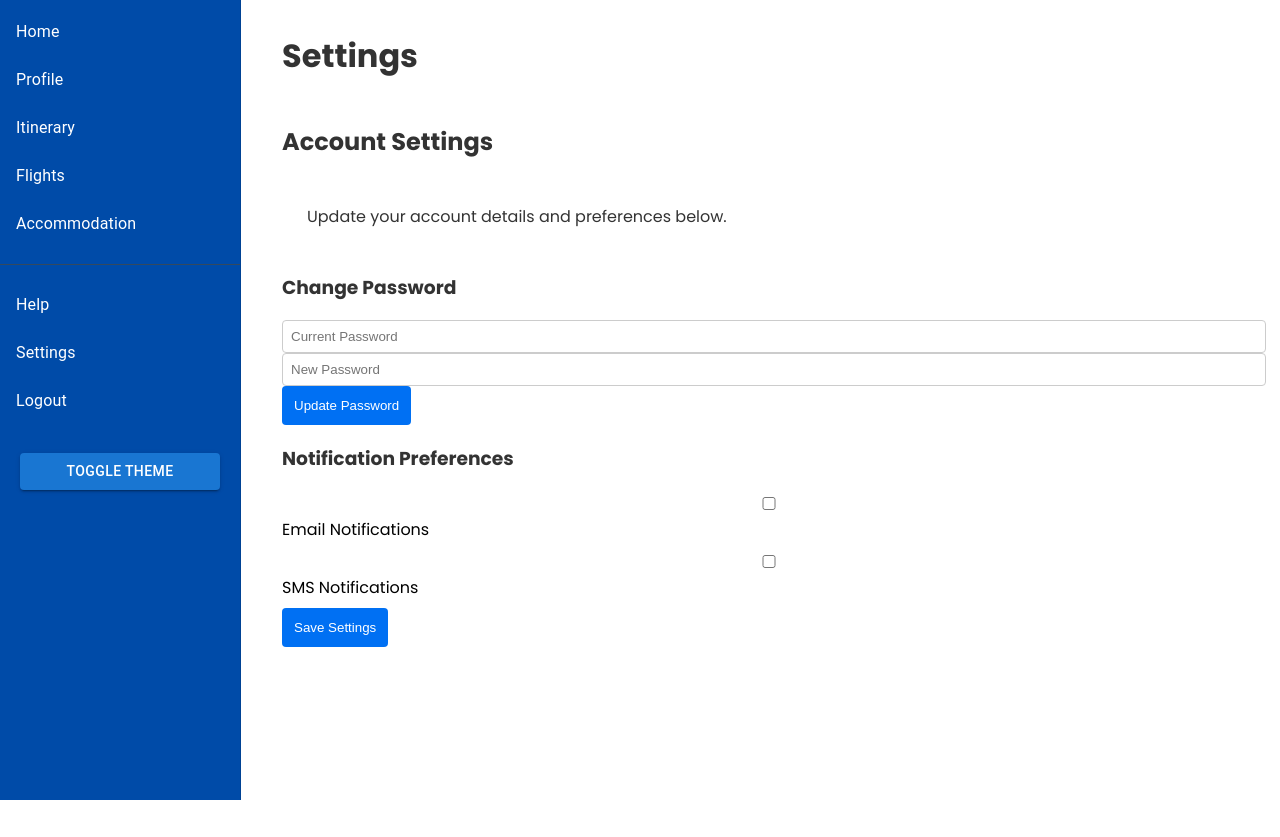
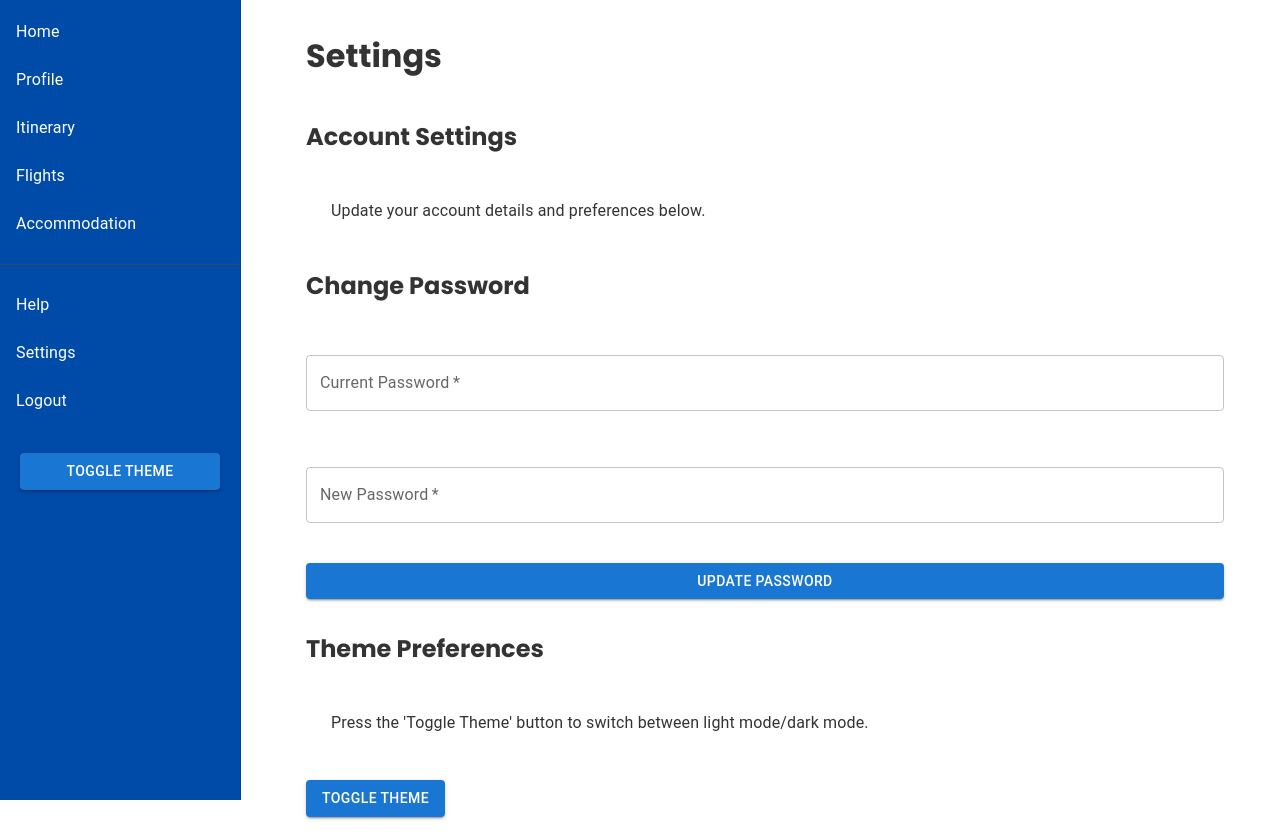
Before and after one commit to COS301-SE-2024/AI-Trip-Creator, a React (Create React App) app in the folder ai-trip-creator/: page /settings in a window 1280 px wide. Before the commit the page ends 800 px from the top, so only its background shows below. Built offline with nearby package versions, Linux system fonts and the light colour scheme; no server answers; what @nextui-org/react would draw is missing.

Commit message:
Update to settings, profile and flights

```diff
--- a/ai-trip-creator/src/components/dashboard/dashboard.css
+++ b/ai-trip-creator/src/components/dashboard/dashboard.css
@@ -486,8 +486,8 @@ h1, h2, h3, h4, h5, h6 {
 
 h1 {
   margin: 0;
-  padding-bottom: 20px;
-  font-size: 24px;
+  padding-bottom: 15px;
+  font-size: 60px;
 }
 /*
 .card {
--- a/ai-trip-creator/src/components/dashboard/flights.js
+++ b/ai-trip-creator/src/components/dashboard/flights.js
@@ -84,9 +84,7 @@ const Flights = () => {
     <div className="dashboard">
       <Sidebar />
       <Box className="content" sx={{ padding: '2rem' }}>
-        <Typography variant="h4" component="h1" gutterBottom>
-          Flights
-        </Typography>
+      <h1>Flights</h1>
         {flights.map(flight => (
           <Card
             key={flight.id}
--- a/ai-trip-creator/src/components/dashboard/profile.js
+++ b/ai-trip-creator/src/components/dashboard/profile.js
@@ -18,9 +18,7 @@ const Profile = () => {
     <Box display="flex" className="dashboard">
       <Sidebar />
       <Box className="content" flexGrow={1} p={3}>
-        <Typography variant="h4" component="h1" gutterBottom>
-          My Profile
-        </Typography>
+      <h1>My Profile</h1>
         <Card sx={{ backgroundColor: isDarkMode ? '#0077b6' : '#b4c5e4', marginBottom: '1rem' }}>
           <CardContent sx={{ color: isDarkMode ? '#FFFFFF' : '#000000' }}>
             <Typography variant="h5" component="h2">
--- a/ai-trip-creator/src/components/dashboard/settings.js
+++ b/ai-trip-creator/src/components/dashboard/settings.js
@@ -1,31 +1,85 @@
-import React from "react";
-import "./dashboard.css";
-import Sidebar from "./sidebar";
+import React, { useState } from 'react';
+import Sidebar from './sidebar';
+import { useTheme } from '../themeContext/themeContext';
+import { Button, TextField, Typography, Checkbox, FormControlLabel, Container, Box } from '@mui/material';
+import { getAuth, updatePassword, reauthenticateWithCredential, EmailAuthProvider } from 'firebase/auth';
+import './dashboard.css';
 
 const Settings = () => {
+  const { toggleTheme } = useTheme();
+  const [currentPassword, setCurrentPassword] = useState('');
+  const [newPassword, setNewPassword] = useState('');
+  const [emailNotifications, setEmailNotifications] = useState(false);
+  const [smsNotifications, setSmsNotifications] = useState(false);
+  const [error, setError] = useState('');
+  const [success, setSuccess] = useState('');
+
+  const auth = getAuth();
+  const user = auth.currentUser;
+
+  const handlePasswordChange = async (e) => {
+    e.preventDefault();
+    setError('');
+    setSuccess('');
+
+    if (user) {
+      try {
+        const credential = EmailAuthProvider.credential(user.email, currentPassword);
+        await reauthenticateWithCredential(user, credential);
+        await updatePassword(user, newPassword);
+        setSuccess('Password updated successfully.');
+      } catch (error) {
+        console.error("Password change failed:", error);
+        setError(error.message);
+      }
+    }
+  };
+
   return (
     <div className="dashboard">
       <Sidebar />
       <div className="content">
+        <Container>
         <h1>Settings</h1>
-        <div className="settings-content">
-          <h2>Account Settings</h2>
-          <p>Update your account details and preferences below.</p>
-          <h3>Change Password</h3>
-          <input type="password" placeholder="Current Password" />
-          <input type="password" placeholder="New Password" />
-          <button>Update Password</button>
-          <h3>Notification Preferences</h3>
-          <label>
-            <input type="checkbox" />
-            Email Notifications
-          </label>
-          <label>
-            <input type="checkbox" />
-            SMS Notifications
-          </label>
-          <button>Save Settings</button>
-        </div>
+          <Box className="settings-content" mb={4}>
+            {/* <Typography variant="h5">Account Settings</Typography> */}
+            <h2>Account Settings</h2>
+            <Typography variant="body1">Update your account details and preferences below.</Typography>
+
+            <form onSubmit={handlePasswordChange}>
+            <h2>Change Password</h2>
+              <TextField
+                fullWidth
+                label="Current Password"
+                type="password"
+                value={currentPassword}
+                onChange={(e) => setCurrentPassword(e.target.value)}
+                required
+                margin="normal"
+              />
+              <TextField
+                fullWidth
+                label="New Password"
+                type="password"
+                value={newPassword}
+                onChange={(e) => setNewPassword(e.target.value)}
+                required
+                margin="normal"
+              />
+              <Button variant="contained" color="primary" type="submit">
+                Update Password
+              </Button>
+              {error && <Typography color="error">{error}</Typography>}
+              {success && <Typography color="success">{success}</Typography>}
+            </form>
+          </Box>
+          <h2>Theme Preferences</h2>
+          <Typography variant="body1">Press the 'Toggle Theme' button to switch between light mode/dark mode.</Typography>
+
+          <Button variant="contained" color="primary" onClick={toggleTheme} sx={{ margin: '20px 0' }}>
+            Toggle Theme
+          </Button>
+        </Container>
       </div>
     </div>
   );
```
